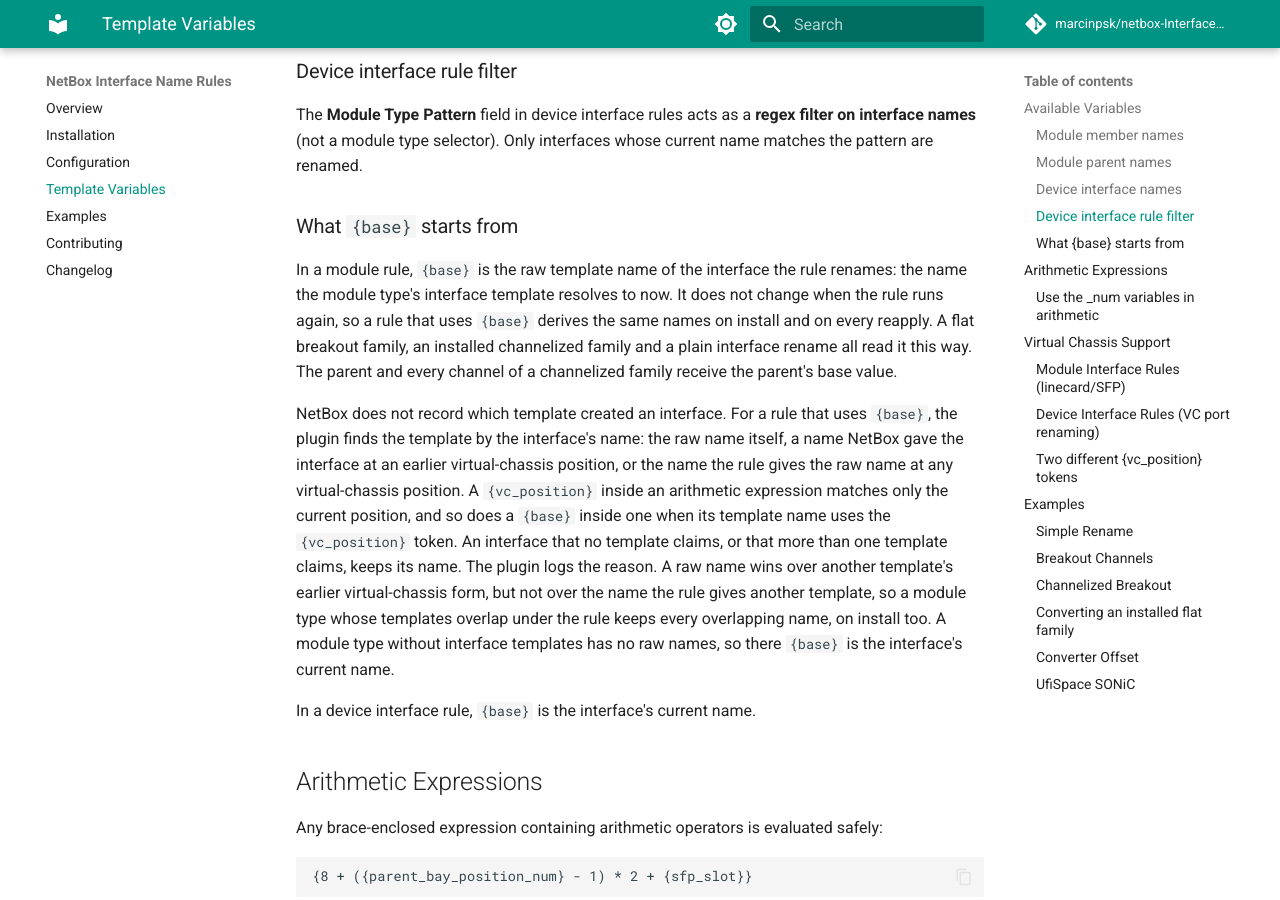
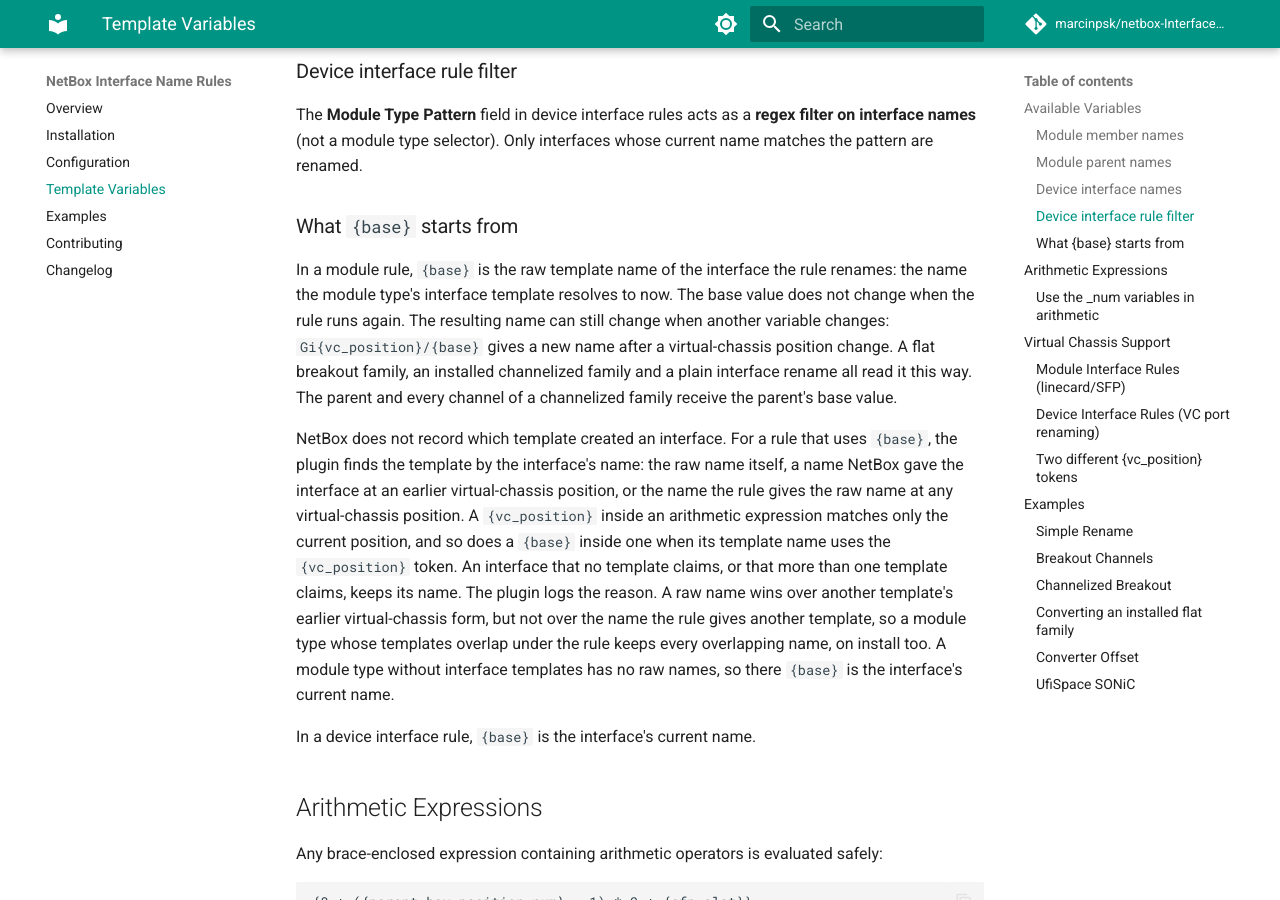
Before and after one commit to marcinpsk/netbox-InterfaceNameRules-plugin, an MkDocs documentation site: the page built from docs/template-variables.md, in a window 1280 px wide and 900 px high, scrolled down 1945 px. Built offline with MkDocs 1.6.1 and Material for MkDocs 9.7.7, drawn with Linux system fonts in a browser that asks for light colours; comment, search, counter and statistics services are not loaded.

Commit message:
docs: limit the reapply claim to the base value
{base} stays the same on reapply, but a name that also reads another
variable, such as {vc_position}, can change.

```diff
--- a/docs/template-variables.md
+++ b/docs/template-variables.md
@@ -54,9 +54,10 @@
 ### What `{base}` starts from
 
 In a module rule, `{base}` is the raw template name of the interface the rule renames: the name
-the module type's interface template resolves to now. It does not change when the rule runs again,
-so a rule that uses `{base}` derives the same names on install and on every reapply. A flat
-breakout family, an installed channelized family and a plain interface rename all read it this way.
+the module type's interface template resolves to now. The base value does not change when the rule
+runs again. The resulting name can still change when another variable changes: `Gi{vc_position}/{base}`
+gives a new name after a virtual-chassis position change. A flat breakout family, an installed
+channelized family and a plain interface rename all read it this way.
 The parent and every channel of a channelized family receive the parent's base value.
 
 NetBox does not record which template created an interface. For a rule that uses `{base}`, the
```
